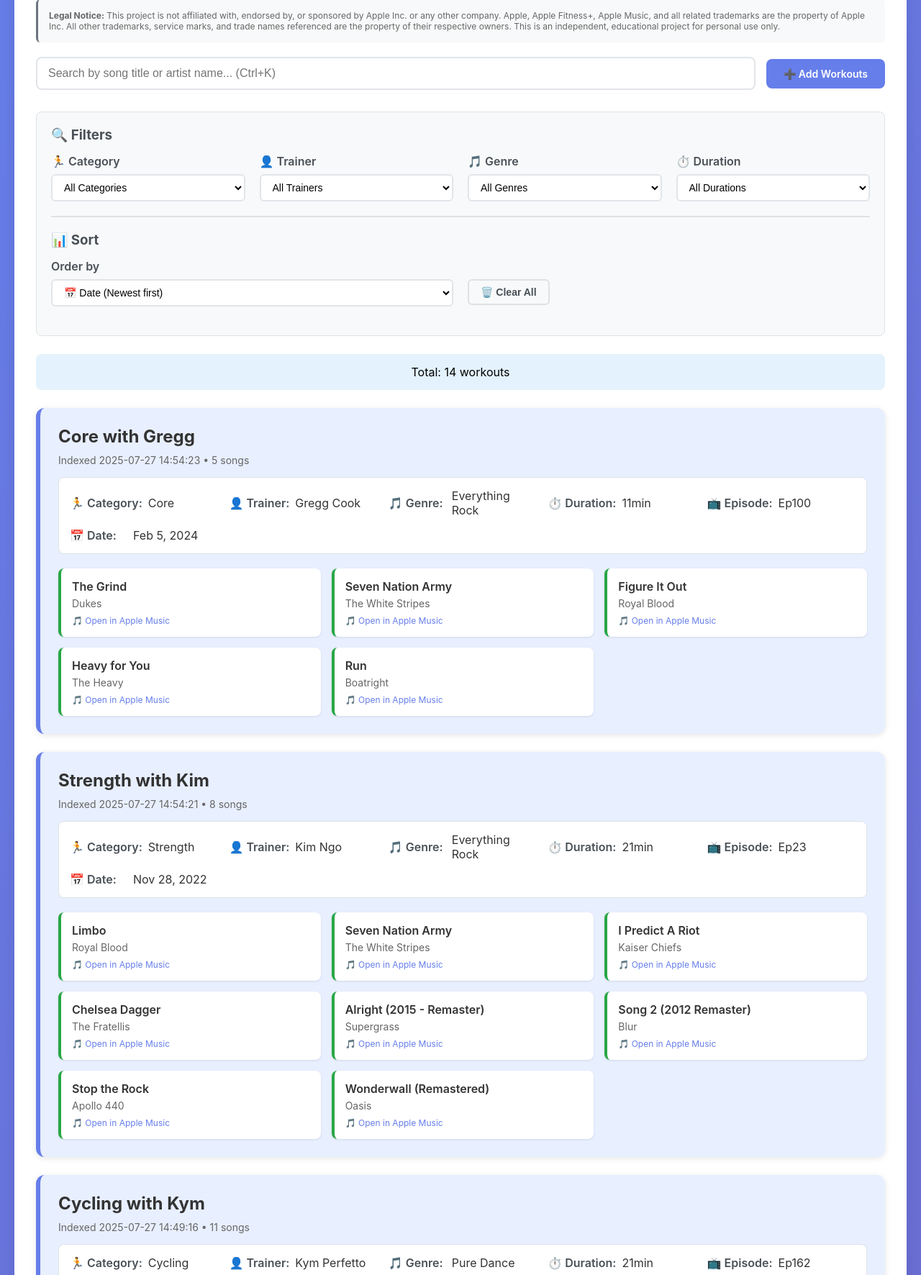
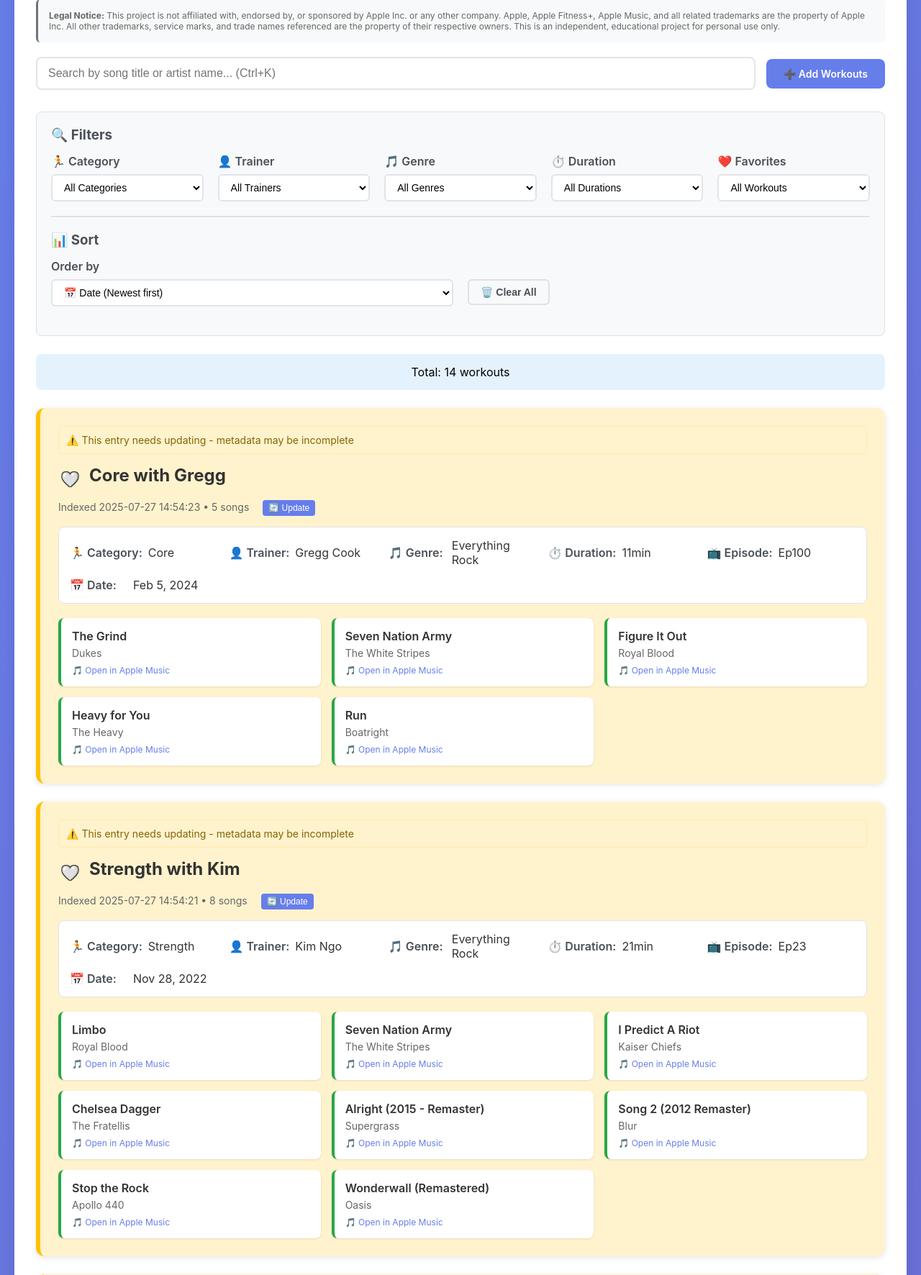
Before and after one commit to joaodinissf/apple-fitness--advanced-workout-filter, a Flask app: page / in a window 1280 px wide. Shown: the part 141-1913 px from the top of the page at 72% size. Run offline with Flask 3, Linux system fonts and the light colour scheme; data comes from the database, SQL or seed files in the repository.

Commit message:
Add favorites functionality to workout filter
Features added:
- Database schema: Added is_favorite column with automatic migration
- UI: Favorite heart button (🤍/❤️) positioned before workout titles
- API: /toggle-favorite endpoint for toggling favorite status
- Filtering: Favorites dropdown with "All Workouts", "Favorites Only", "Non-favorites Only"
- Styling: Heart buttons with text-shadow outline for visibility
- Real-time updates: Favorites state updates without page refresh

🤖 Generated with [Claude Code](https://claude.ai/code)

Co-Authored-By: Claude <noreply@anthropic.com>

```diff
--- a/apple_fitness_scraper.py
+++ b/apple_fitness_scraper.py
@@ -123,6 +123,7 @@ class AppleFitnessScraper:
             "songs_json": "TEXT",
             "needs_update": "BOOLEAN DEFAULT 0",
             "cached_at": "TIMESTAMP DEFAULT CURRENT_TIMESTAMP",
+            "is_favorite": "BOOLEAN DEFAULT 0",
         }
 
     def _get_current_schema(self, conn):
--- a/templates/index.html
+++ b/templates/index.html
@@ -419,6 +419,33 @@
             border-top-color: #333;
             z-index: 1000;
         }
+
+        .favorite-btn {
+            background: none;
+            border: none;
+            font-size: 20px;
+            cursor: pointer;
+            padding: 4px;
+            transition: all 0.2s ease;
+            display: flex;
+            align-items: center;
+            justify-content: center;
+            text-shadow: -1px -1px 0 #333, 1px -1px 0 #333, -1px 1px 0 #333, 1px 1px 0 #333;
+        }
+
+        .favorite-btn:hover {
+            transform: scale(1.2);
+        }
+
+        .favorite-btn.favorited {
+            animation: pulse 0.3s ease;
+        }
+
+        @keyframes pulse {
+            0% { transform: scale(1); }
+            50% { transform: scale(1.2); }
+            100% { transform: scale(1); }
+        }
     </style>
 </head>
 
@@ -473,6 +500,15 @@
                         <option value="">All Durations</option>
                     </select>
                 </div>
+
+                <div class="filter-group">
+                    <label for="favoritesFilter">❤️ Favorites</label>
+                    <select id="favoritesFilter" onchange="applyFilters()">
+                        <option value="">All Workouts</option>
+                        <option value="favorites">Favorites Only</option>
+                        <option value="non-favorites">Non-favorites Only</option>
+                    </select>
+                </div>
             </div>
 
             <!-- Visual separator -->
@@ -511,7 +547,7 @@
                 data-trainer="{{ workout.trainer or '' }}" data-category="{{ workout.workout_category or '' }}"
                 data-genre="{{ workout.genre or '' }}" data-duration-bucket="{{ workout.duration_bucket or '' }}"
                 data-cached-at="{{ workout.cached_at }}" data-title="{{ workout.title or '' }}"
-                data-duration-raw="{{ workout.duration or '' }}">
+                data-duration-raw="{{ workout.duration or '' }}" data-is-favorite="{{ workout.is_favorite }}">
                 {% if workout.needs_update %}
                 <div class="update-notice">
                     ⚠️ This entry needs updating - metadata may be incomplete
@@ -519,9 +555,16 @@
                 {% endif %}
 
                 <div class="workout-header">
-                    <a href="{{ workout.url }}" target="_blank" rel="noopener noreferrer" class="workout-title-link">
-                        <div class="workout-title">{{ workout.title }}</div>
-                    </a>
+                    <div style="display: flex; align-items: center; gap: 10px; margin-bottom: 10px;">
+                        <button class="favorite-btn {{ 'favorited' if workout.is_favorite }}"
+                                onclick="toggleFavorite('{{ workout.url | replace("'", "\\'") }}')"
+                                title="{{ 'Remove from favorites' if workout.is_favorite else 'Add to favorites' }}">
+                            {{ '❤️' if workout.is_favorite else '🤍' }}
+                        </button>
+                        <a href="{{ workout.url }}" target="_blank" rel="noopener noreferrer" class="workout-title-link" style="flex: 1;">
+                            <div class="workout-title">{{ workout.title }}</div>
+                        </a>
+                    </div>
 
                     <div class="workout-meta">
                         {% if workout.needs_update %}
@@ -704,6 +747,7 @@
             const categoryFilter = document.getElementById('categoryFilter').value.toLowerCase();
             const genreFilter = document.getElementById('genreFilter').value.toLowerCase();
             const durationFilter = document.getElementById('durationFilter').value;
+            const favoritesFilter = document.getElementById('favoritesFilter').value;
             const searchTerm = document.getElementById('searchInput').value.toLowerCase().trim();
 
             const workoutCards = document.querySelectorAll('.workout-card');
@@ -715,12 +759,16 @@
                 const cardCategory = card.getAttribute('data-category').toLowerCase();
                 const cardGenre = card.getAttribute('data-genre').toLowerCase();
                 const cardDuration = card.getAttribute('data-duration-bucket');
+                const cardIsFavorite = card.getAttribute('data-is-favorite') === 'True';
 
                 // Check filters
                 const matchesTrainer = !trainerFilter || cardTrainer.includes(trainerFilter);
                 const matchesCategory = !categoryFilter || cardCategory.includes(categoryFilter);
                 const matchesGenre = !genreFilter || cardGenre.includes(genreFilter);
                 const matchesDuration = !durationFilter || cardDuration === durationFilter;
+                const matchesFavorites = !favoritesFilter ||
+                    (favoritesFilter === 'favorites' && cardIsFavorite) ||
+                    (favoritesFilter === 'non-favorites' && !cardIsFavorite);
 
                 // Check search term (existing logic)
                 let matchesSearch = true;
@@ -759,7 +807,7 @@
                 }
 
                 // Show/hide card based on all criteria
-                if (matchesTrainer && matchesCategory && matchesGenre && matchesDuration && matchesSearch) {
+                if (matchesTrainer && matchesCategory && matchesGenre && matchesDuration && matchesFavorites && matchesSearch) {
                     card.style.display = 'block';
                     visibleWorkouts++;
                 } else {
@@ -768,7 +816,7 @@
             });
 
             // Update stats
-            updateStats(visibleWorkouts, visibleSongs, searchTerm, trainerFilter, categoryFilter, genreFilter, durationFilter);
+            updateStats(visibleWorkouts, visibleSongs, searchTerm, trainerFilter, categoryFilter, genreFilter, durationFilter, favoritesFilter);
         }
 
         function clearFilters() {
@@ -776,6 +824,7 @@
             document.getElementById('categoryFilter').value = '';
             document.getElementById('genreFilter').value = '';
             document.getElementById('durationFilter').value = '';
+            document.getElementById('favoritesFilter').value = '';
             document.getElementById('searchInput').value = '';
             document.getElementById('sortBy').value = 'cached_at_desc';
             applyFilters();
@@ -846,9 +895,9 @@
             return match ? parseInt(match[1]) : 0;
         }
 
-        function updateStats(visibleWorkouts, visibleSongs, searchTerm, trainerFilter, categoryFilter, genreFilter, durationFilter) {
+        function updateStats(visibleWorkouts, visibleSongs, searchTerm, trainerFilter, categoryFilter, genreFilter, durationFilter, favoritesFilter) {
             const statsDiv = document.getElementById('stats');
-            const hasFilters = searchTerm || trainerFilter || categoryFilter || genreFilter || durationFilter;
+            const hasFilters = searchTerm || trainerFilter || categoryFilter || genreFilter || durationFilter || favoritesFilter;
 
             if (hasFilters) {
                 let filterText = [];
@@ -857,6 +906,7 @@
                 if (categoryFilter) filterText.push(`category: ${categoryFilter}`);
                 if (genreFilter) filterText.push(`genre: ${genreFilter}`);
                 if (durationFilter) filterText.push(`duration: ${durationFilter}min`);
+                if (favoritesFilter) filterText.push(`${favoritesFilter === 'favorites' ? 'favorites only' : 'non-favorites only'}`);
 
                 statsDiv.textContent = `Found: ${visibleSongs} songs in ${visibleWorkouts} workouts (${filterText.join(', ')})`;
             } else {
@@ -1009,6 +1059,52 @@
                 }, 300);
             }, 4000);
         }
+
+        function toggleFavorite(url) {
+            const button = event.target;
+            const originalEmoji = button.textContent;
+
+            // Disable button during request
+            button.disabled = true;
+            button.textContent = '⏳';
+
+            fetch('/toggle-favorite', {
+                method: 'POST',
+                headers: {
+                    'Content-Type': 'application/json',
+                },
+                body: JSON.stringify({ url: url })
+            })
+                .then(response => response.json())
+                .then(data => {
+                    if (data.success) {
+                        // Update button
+                        button.textContent = data.is_favorite ? '❤️' : '🤍';
+                        button.className = data.is_favorite ? 'favorite-btn favorited' : 'favorite-btn';
+                        button.title = data.is_favorite ? 'Remove from favorites' : 'Add to favorites';
+
+                        // Update data attribute
+                        const workoutCard = button.closest('.workout-card');
+                        workoutCard.setAttribute('data-is-favorite', data.is_favorite ? 'True' : 'False');
+
+                        // Show success message
+                        showToast(data.message, 'success');
+
+                        // Reapply filters to update visibility if favorites filter is active
+                        applyFilters();
+                    } else {
+                        showToast('❌ Error: ' + (data.error || 'Unknown error'), 'error');
+                        button.textContent = originalEmoji;
+                    }
+                })
+                .catch(error => {
+                    showToast('❌ Error: ' + error, 'error');
+                    button.textContent = originalEmoji;
+                })
+                .finally(() => {
+                    button.disabled = false;
+                });
+        }
     </script>
 </body>
 
--- a/web_frontend.py
+++ b/web_frontend.py
@@ -127,7 +127,7 @@ def index():
             SELECT COALESCE(canonical_url, original_url) as display_url,
                    original_url,
                    canonical_url, title, trainer, duration, genre, episode, workout_type, workout_category, date, datetime,
-                   cached_at, songs_json, needs_update
+                   cached_at, songs_json, needs_update, is_favorite
             FROM workout_cache
             ORDER BY cached_at DESC
         """)
@@ -151,6 +151,7 @@ def index():
             cached_at,
             songs_json,
             needs_update,
+            is_favorite,
         ) = row
 
         songs = []
@@ -180,6 +181,7 @@ def index():
                 "song_count": len(songs),
                 "songs": songs,
                 "needs_update": bool(needs_update),
+                "is_favorite": bool(is_favorite),
             }
         )
 
@@ -253,6 +255,51 @@ def update_single():
     processing_queue.put(([url], True))
 
     return jsonify({"message": f"Started updating: {url}"})
+
+
+@app.route("/toggle-favorite", methods=["POST"])
+def toggle_favorite():
+    """Toggle favorite status for a workout"""
+    data = request.json
+    url = data.get("url", "").strip()
+
+    if not url:
+        return jsonify({"error": "No URL provided"}), 400
+
+    scraper = AppleFitnessScraper()
+
+    import sqlite3
+
+    try:
+        with sqlite3.connect(scraper.db_path) as conn:
+            # Get current favorite status
+            cursor = conn.execute(
+                "SELECT is_favorite FROM workout_cache WHERE canonical_url = ? OR original_url = ?",
+                (url, url)
+            )
+            row = cursor.fetchone()
+
+            if not row:
+                return jsonify({"error": "Workout not found"}), 404
+
+            current_favorite = bool(row[0])
+            new_favorite = not current_favorite
+
+            # Update favorite status
+            conn.execute(
+                "UPDATE workout_cache SET is_favorite = ? WHERE canonical_url = ? OR original_url = ?",
+                (new_favorite, url, url)
+            )
+            conn.commit()
+
+            return jsonify({
+                "success": True,
+                "is_favorite": new_favorite,
+                "message": f"Workout {'added to' if new_favorite else 'removed from'} favorites"
+            })
+
+    except sqlite3.Error as e:
+        return jsonify({"error": f"Database error: {str(e)}"}), 500
 
 
 def normalize_duration(duration_str):
```
